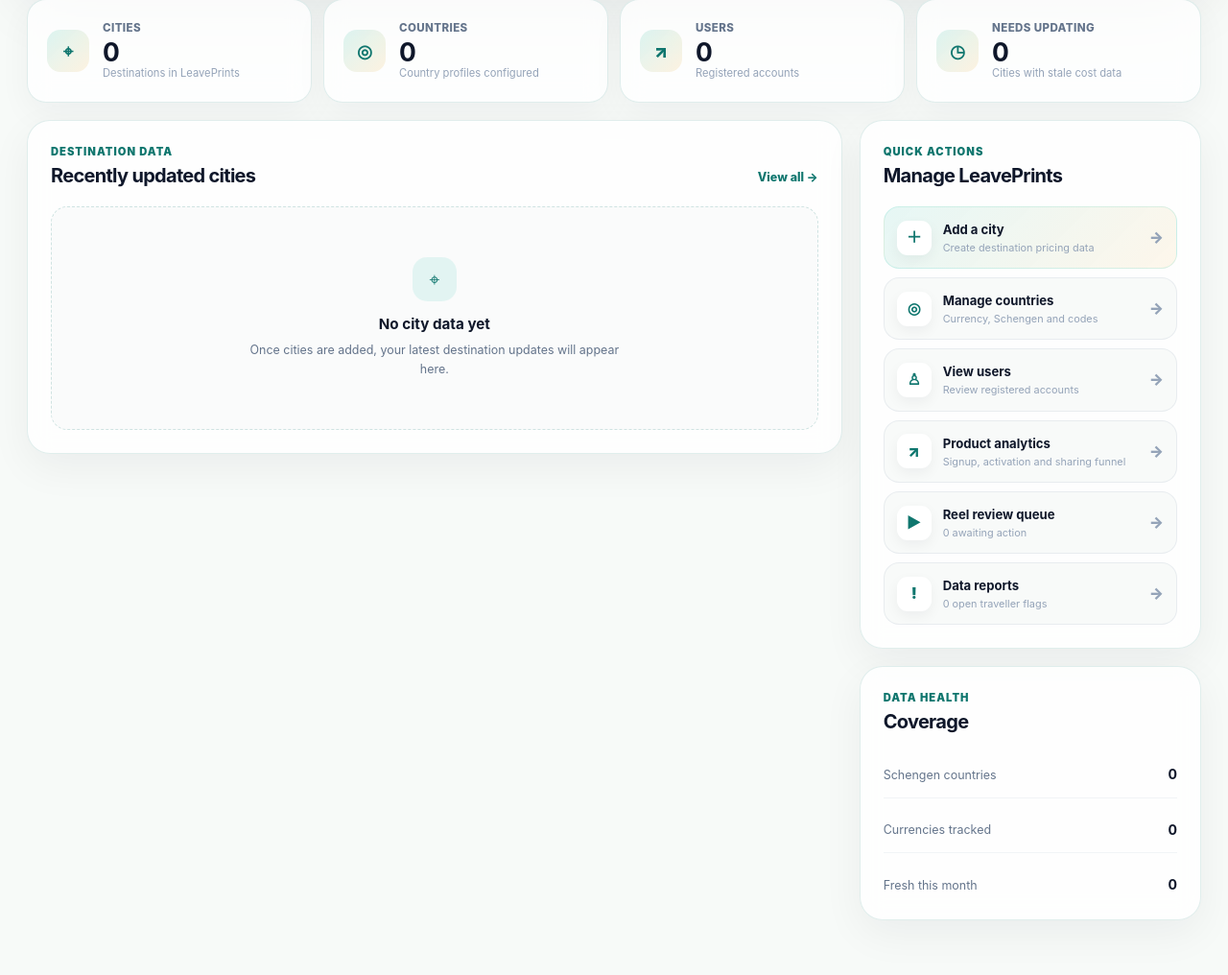
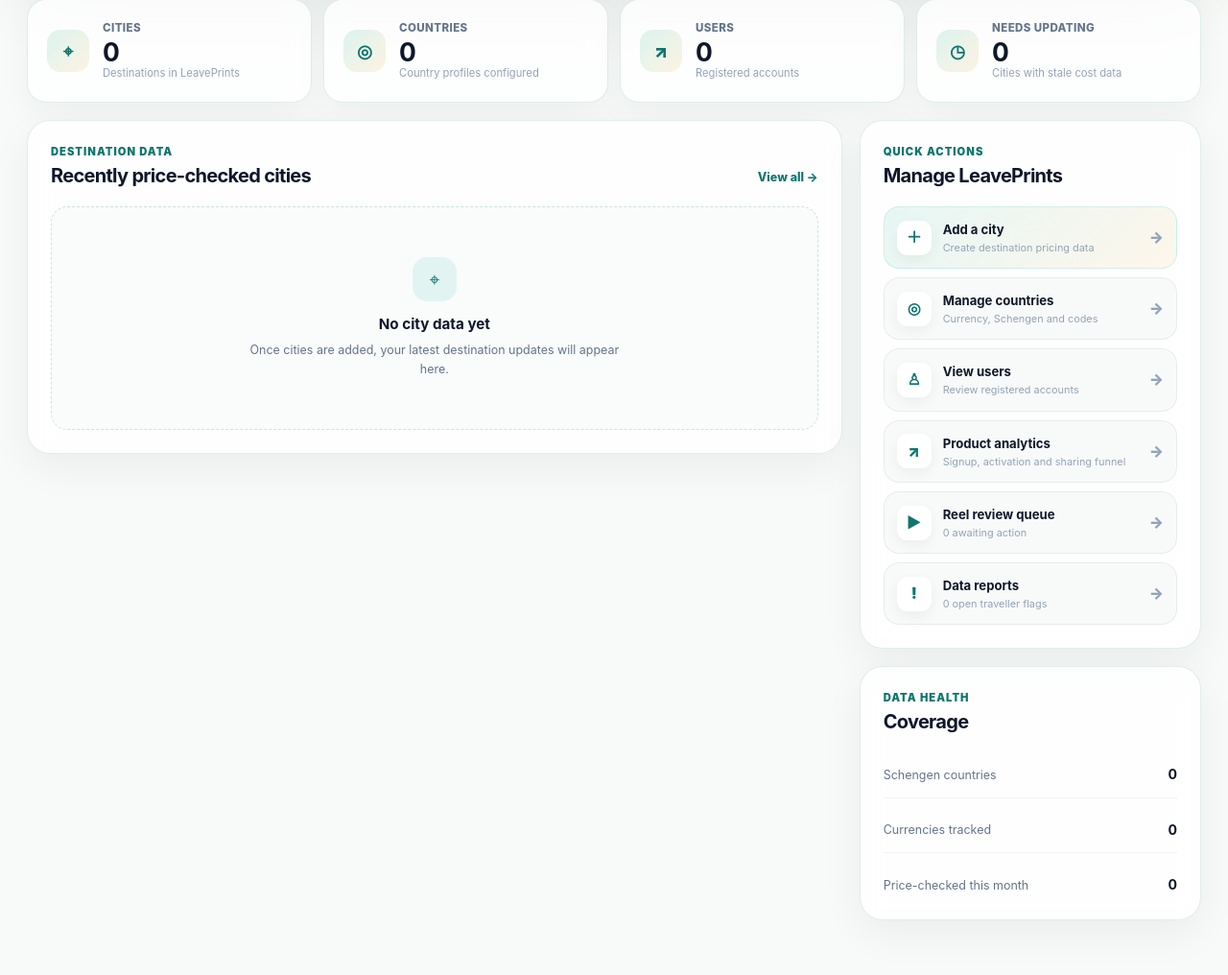
Before and after one commit to joshdean97/roamwise, a Python web app: template core/templates/admin/dashboard.html in a window 1280 px wide. Shown: the part 480-1496 px from the top of the page at 96% size. Run offline with Jinja, Linux system fonts and the light colour scheme; the template is opened without the code that fills it, so the values that code supplies are empty.

Commit message:
Update admin dashboard

```diff
--- a/core/templates/admin/dashboard.html
+++ b/core/templates/admin/dashboard.html
@@ -71,7 +71,7 @@
             <div class="admin-panel-header">
                 <div>
                     <span class="admin-panel-kicker">Destination data</span>
-                    <h2>Recently updated cities</h2>
+                    <h2>Recently price-checked cities</h2>
                 </div>
                 <a class="admin-text-link" href="{{ url_for('city.get_all_cities') }}">View all →</a>
             </div>
@@ -84,7 +84,7 @@
                                 <th>City</th>
                                 <th>Country</th>
                                 <th>Balanced / day</th>
-                                <th>Updated</th>
+                                <th>Price checked</th>
                             </tr>
                         </thead>
                         <tbody>
@@ -104,10 +104,10 @@
                                         {{ "%.2f"|format(city.balanced_cost) }}
                                     </td>
                                     <td>
-                                        {% if city.last_updated %}
-                                            {{ city.last_updated.strftime('%d %b %Y') }}
+                                        {% if city.price_checked_at %}
+                                            {{ city.price_checked_at.strftime('%d %b %Y') }}
                                         {% else %}
-                                            —
+                                            Never verified
                                         {% endif %}
                                     </td>
                                 </tr>
@@ -212,7 +212,7 @@
                         <strong>{{ dashboard_stats.get('currency_count', 0) }}</strong>
                     </div>
                     <div>
-                        <span>Fresh this month</span>
+                        <span>Price-checked this month</span>
                         <strong>{{ dashboard_stats.get('fresh_city_count', 0) }}</strong>
                     </div>
                 </div>
```
